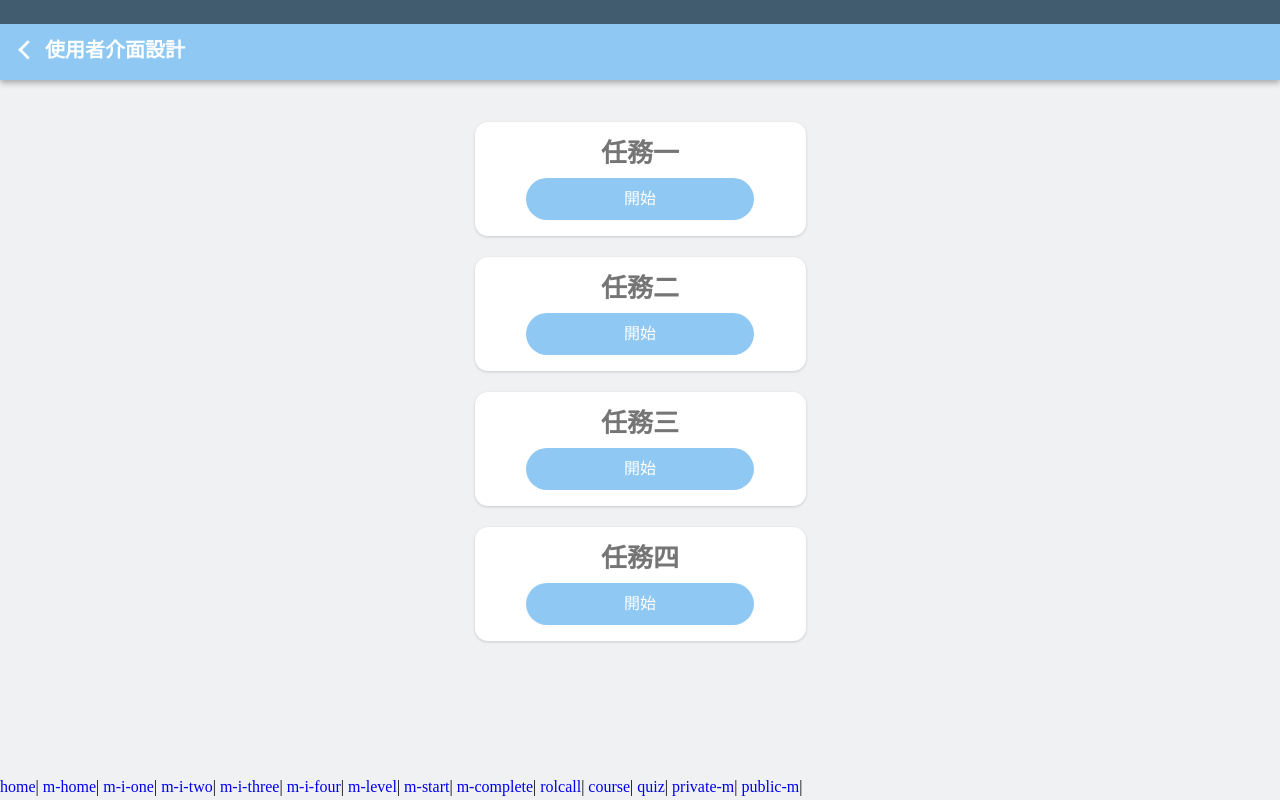
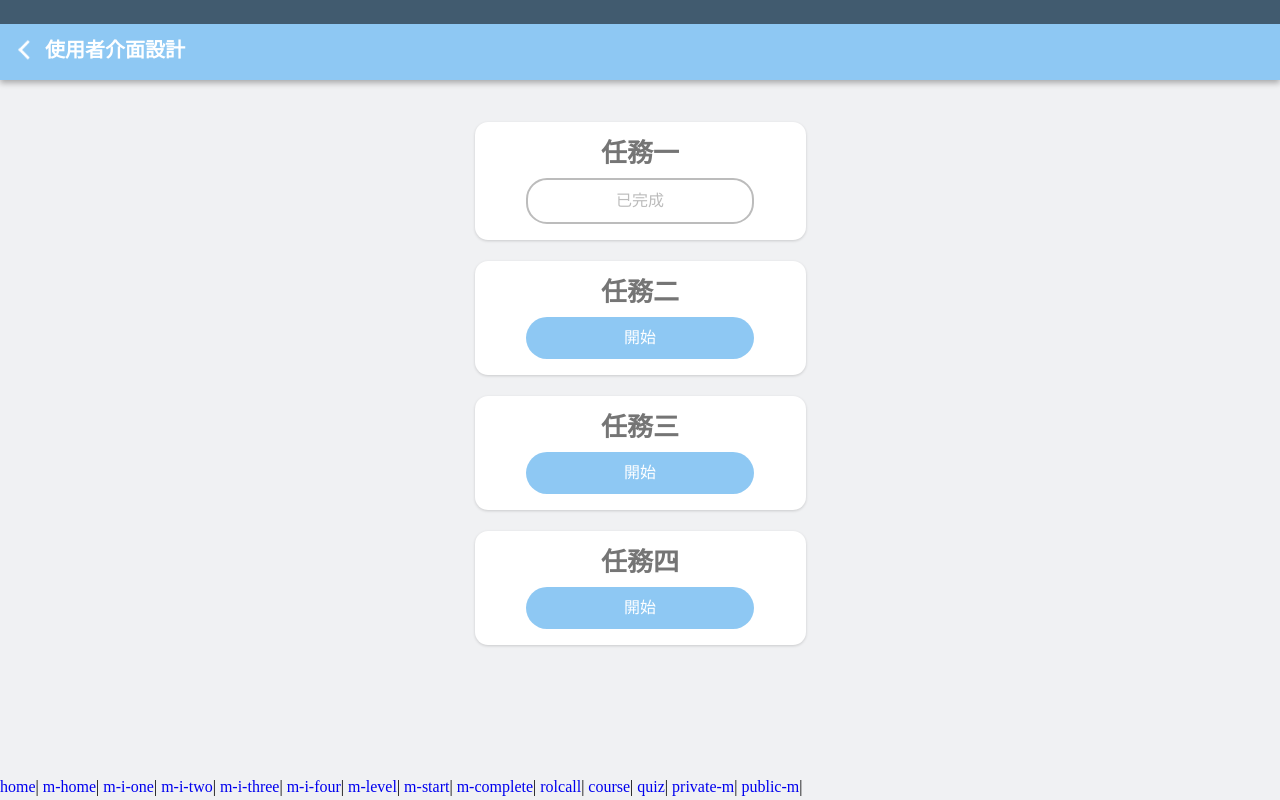
Before and after one commit to onlystp417/real-time-APP, a Vue app: page /missionLevel in a window 1280 px wide. Built offline with nearby package versions, Linux system fonts and the light colour scheme.

Commit message:
feat: finished button style

```diff
--- a/src/views/missionLevel.vue
+++ b/src/views/missionLevel.vue
@@ -2,7 +2,7 @@
   <div class="mission-level">
     <div>
       <h3>任務一</h3>
-      <buttonPrimary>開始</buttonPrimary>
+      <buttonPrimary class="finished">已完成</buttonPrimary>
     </div>
     <div>
       <h3>任務二</h3>
@@ -53,4 +53,10 @@ export default {
     width: 50px;
   }
 }
+
+.finished {
+  background: $white;
+  border: #bcbcbc 2px solid;
+  color: #bcbcbc;
+}
 </style>
```
